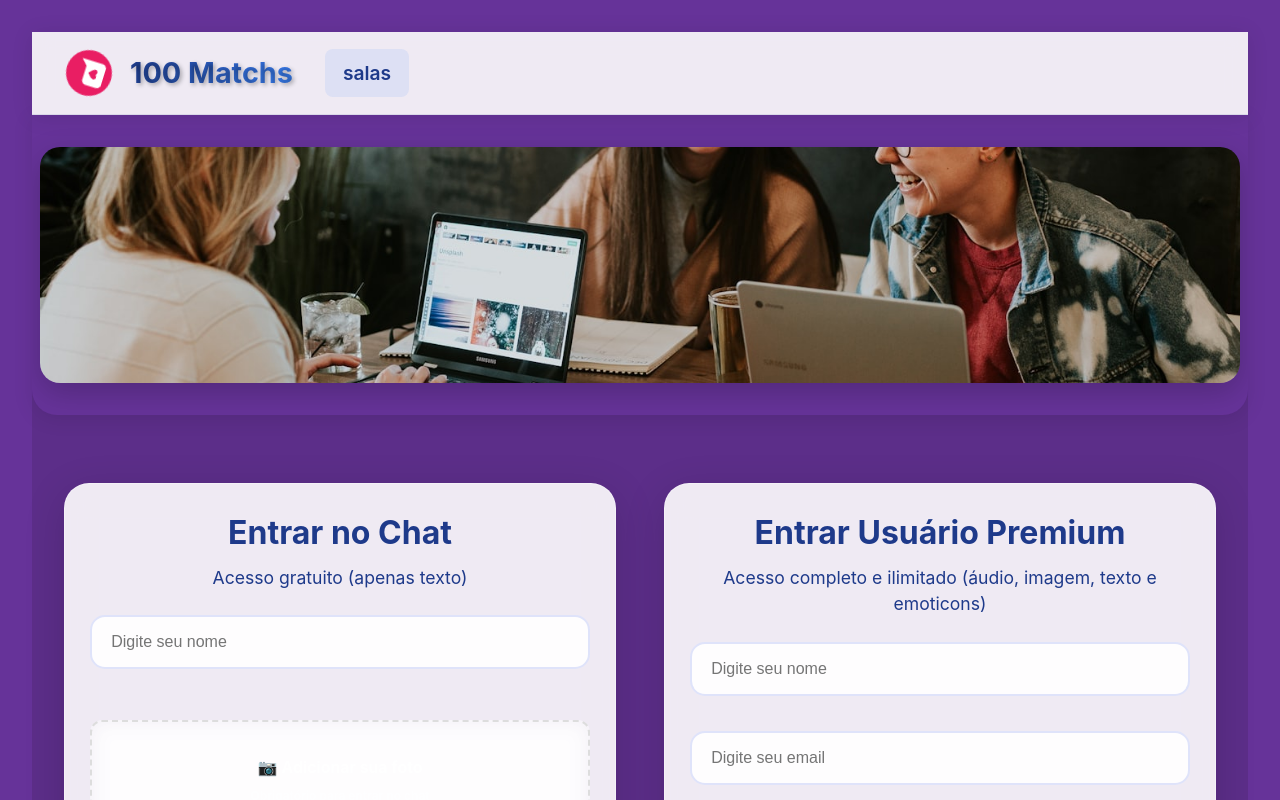
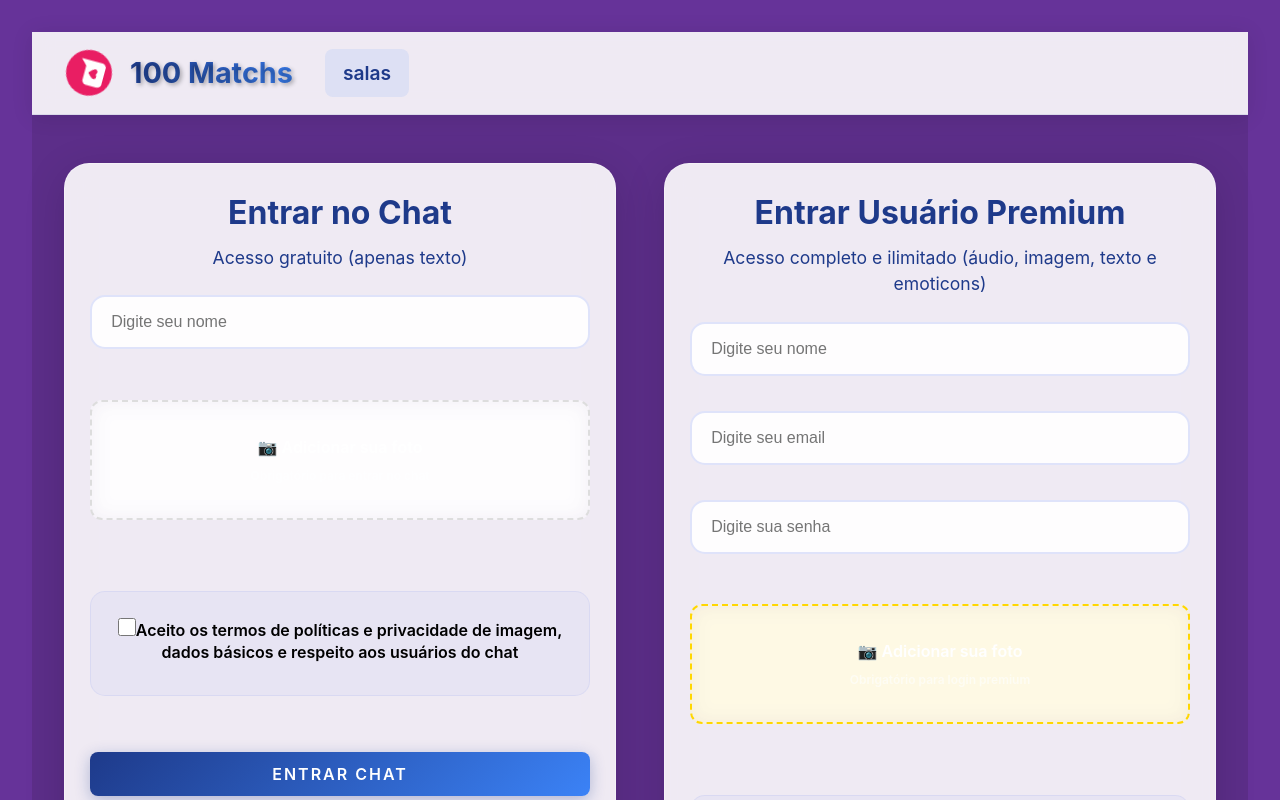
Before and after one commit to rodrigokrapp/100matchs, a React (Vite) app: page / in a window 1280 px wide. Shown: the top 800 px of the page. Built offline with nearby package versions, Linux system fonts and the light colour scheme; no server answers.

Commit message:
Remove foto pessoas pagina inicial

```diff
--- a/src/pages/InicioPage.tsx
+++ b/src/pages/InicioPage.tsx
@@ -263,14 +263,7 @@ const InicioPage: React.FC = () => {
     <div className="inicio-page">
       <Header />
 
-      {/* Foto de capa no topo */}
-      <div className="hero-banner-section">
-        <img
-          src="/banner-converse-sem-match-novo.jpg"
-          alt="100 Matchs - Converse sem Match"
-          className="hero-banner-image"
-        />
-      </div>
+
 
       <div className="inicio-container">
         <div className="main-content">
```
